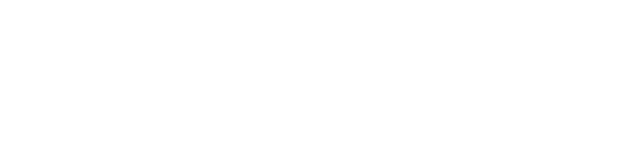
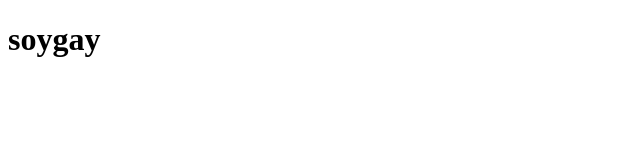
Before and after one commit to dclement02/IGPS, a plain HTML site: page 7hjhsda.html in a window 1280 px wide. Shown: the whole page, without its empty margins (0-640 px from the left). Drawn offline with Linux system fonts and the light colour scheme.

Commit message:
Add heading to the body of the HTML document

```diff
--- a/7hjhsda.html
+++ b/7hjhsda.html
@@ -6,6 +6,6 @@
     <title>Document</title>
 </head>
 <body>
-
+    <h1>soygay</h1>
 </body>
 </html>
```
